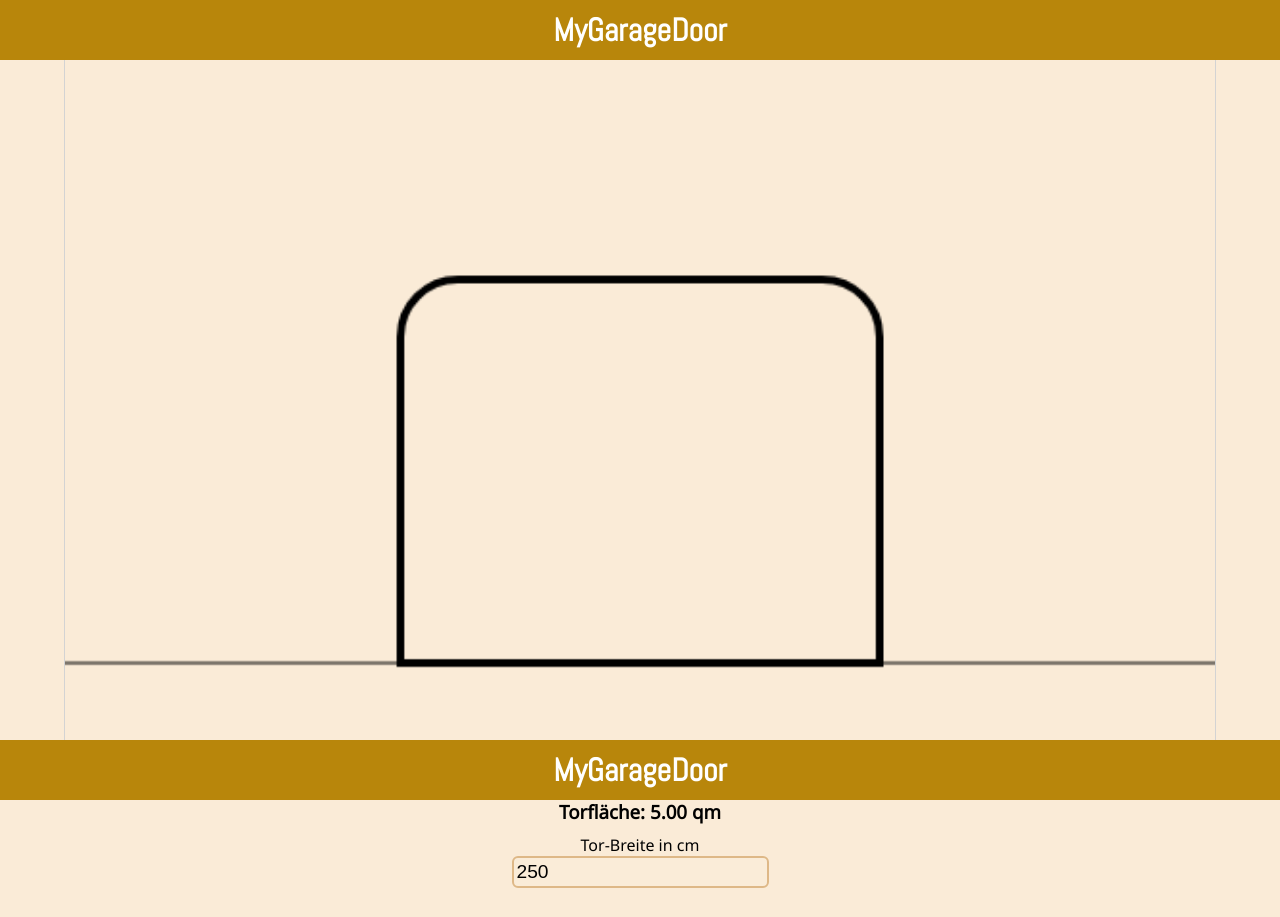
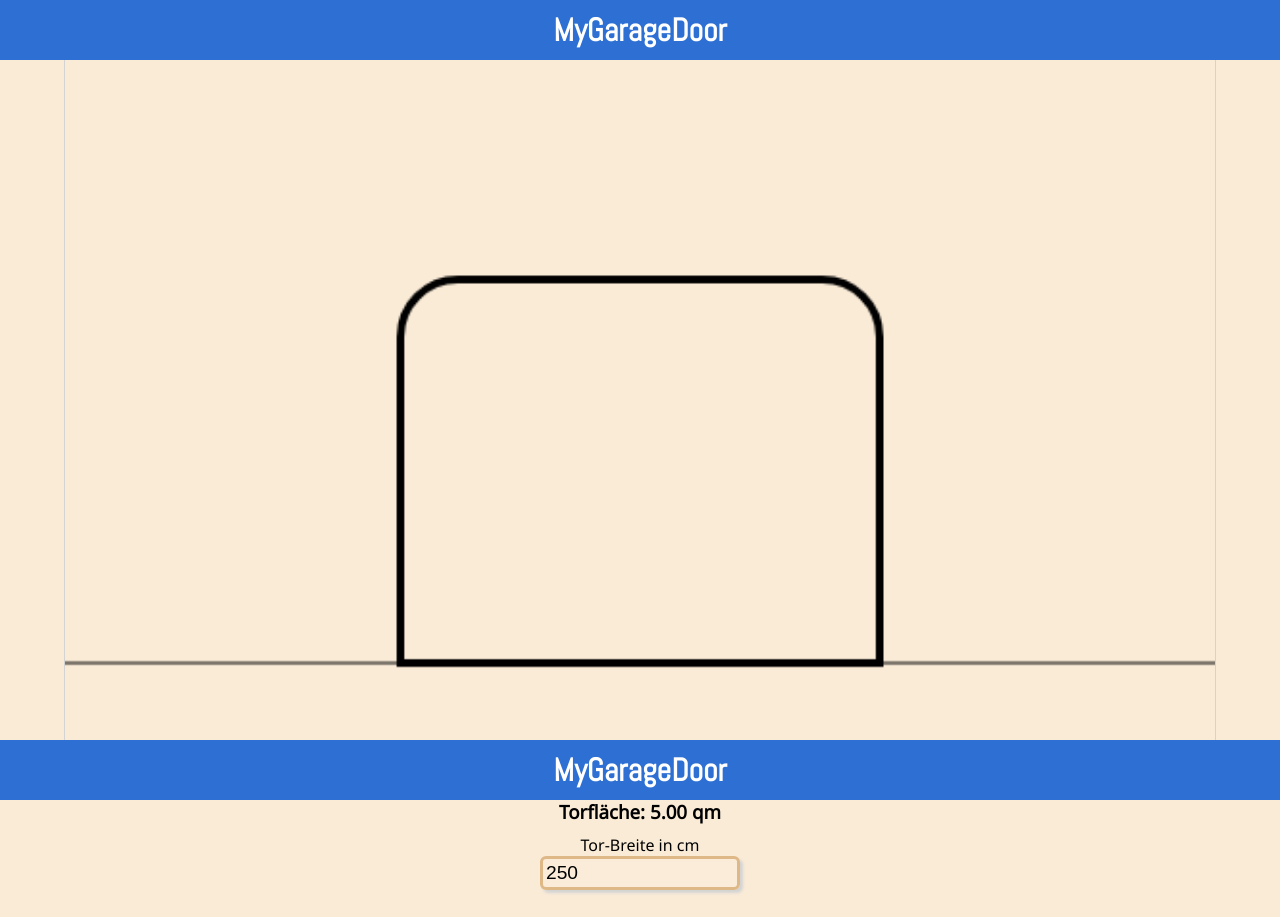
Before and after one commit to FrankOelsch/capstone-project, a React (Create React App) app: page /config in a window 1280 px wide. Shown: the top 917 px of the page. Built offline with nearby package versions, Linux system fonts and the light colour scheme.

Commit message:
function 'checkInput' instead of using useEffect

```diff
--- a/src/components/Footer.js
+++ b/src/components/Footer.js
@@ -14,7 +14,7 @@ const StyledFooter = styled.footer`
   width: 100%;
   height: 60px;
   padding: 10px;
-  background-color: darkgoldenrod;
+  background-color: hsl(216, 65%, 50%);
   color: white;
   z-index: 2;
 `;
--- a/src/components/Header.js
+++ b/src/components/Header.js
@@ -14,7 +14,7 @@ const StyledHeader = styled.header`
   width: 100%;
   height: 60px;
   padding: 10px;
-  background-color: darkgoldenrod;
+  background-color: hsl(216, 65%, 50%);
   color: white;
   z-index: 2;
 `;
--- a/src/components/input/TextInput.js
+++ b/src/components/input/TextInput.js
@@ -11,19 +11,28 @@ export default function TextInput(props) {
   };
 
   return (
-    <StyledInput type="text" autoComplete="off" onFocus={onFocus} {...props} />
+    <>
+      <StyledInput
+        type="text"
+        autoComplete="off"
+        onFocus={onFocus}
+        {...props}
+      />
+    </>
   );
 }
 
 const StyledInput = styled.input`
   font-family: Arial, Helvetica, sans-serif;
   font-size: 1.2em;
+  width: 200px;
   padding: 3px;
-  border: 2px solid;
+  border: 3px solid;
   border-color: burlywood;
   border-radius: 6px;
   outline: none;
   background-color: rgba(250, 235, 215, 0.41);
+  box-shadow: 3px 3px 3px lightgrey;
 
   &:focus {
     background-color: lightblue;
--- a/src/pages/Config.js
+++ b/src/pages/Config.js
@@ -15,8 +15,11 @@ const DoorConfig = {
 export default function Config() {
   const canvasRef = useRef(null);
 
-  const [doorConfig, setDoorConfig] = useLocalStorage("DoorConfig", DoorConfig);
-  const [config, setConfig] = useState(doorConfig || DoorConfig);
+  const [configForSave, setConfigForSave] = useLocalStorage(
+    "DoorConfig",
+    DoorConfig
+  );
+  const [config, setConfig] = useState(configForSave || DoorConfig);
 
   const [messageW, setMessageW] = useState("");
   const [messageH, setMessageH] = useState("");
@@ -47,7 +50,7 @@ export default function Config() {
     return () => clearTimeout(timeout);
   }, [tempWidth, tempHeight, tempRadius]);
 
-  useEffect(() => {
+  function checkInput() {
     let isUsefull = true;
 
     if (isNaN(config.height) || isNaN(config.width) || isNaN(config.radius)) {
@@ -87,12 +90,12 @@ export default function Config() {
           })
         );
 
-        setDoorConfig(config);
+        setConfigForSave(config);
 
         drawIt();
       }
     }
-  }, [config]);
+  }
 
   function handleChange(e) {
     if (isNaN(e.target.value)) {
@@ -111,23 +114,14 @@ export default function Config() {
     }
   }
 
+  function handleKeyDown(e) {
+    if (e.key === "Enter" || e.key === "Tab") {
+      checkInput();
+      e.target.select();
+    }
+  }
+
   function drawIt() {
-    // temporäre Lösung:
-    if (+config.width < 100 || +config.width > 500) {
-      return;
-    }
-    if (+config.height < 180 || +config.height > 300) {
-      return;
-    }
-    if (
-      +config.radius < 0 ||
-      +config.radius > +config.width / 2 ||
-      +config.radius > +config.height ||
-      !config.radius
-    ) {
-      return;
-    }
-
     canv = canvasRef.current;
     ctx = canv.getContext("2d");
 
@@ -186,9 +180,9 @@ export default function Config() {
       setTempRadius((prev) => prev + stepR);
     }
 
-    if (torRadiusTemp < 0) {
-      torRadiusTemp = 0;
-    }
+    if (torBreiteTemp < 0) torBreiteTemp = 0;
+    if (torHoeheTemp < 0) torHoeheTemp = 0;
+    if (torRadiusTemp < 0) torRadiusTemp = 0;
 
     ctx.clearRect(0, 0, canv.width, canv.height);
     ctx.lineWidth = 4;
@@ -225,15 +219,6 @@ export default function Config() {
     ctx.stroke();
   }
 
-  const onFocus = (e) => {
-    if (e.which === 9) {
-      return false;
-    }
-    setTimeout(() => {
-      e.target.select();
-    }, 100);
-  };
-
   return (
     <>
       <Header />
@@ -249,7 +234,7 @@ export default function Config() {
           value={config.width}
           id="gateW"
           onChange={handleChange}
-          onFocus={onFocus}
+          onKeyDown={handleKeyDown}
         />
         <StyledMessage> {messageW}</StyledMessage>
 
@@ -258,7 +243,7 @@ export default function Config() {
           value={config.height}
           id="gateH"
           onChange={handleChange}
-          onFocus={onFocus}
+          onKeyDown={handleKeyDown}
         />
         <StyledMessage> {messageH}</StyledMessage>
 
@@ -267,7 +252,7 @@ export default function Config() {
           value={config.radius}
           id="radius"
           onChange={handleChange}
-          onFocus={onFocus}
+          onKeyDown={handleKeyDown}
         />
         <StyledMessage> {messageR}</StyledMessage>
 
```
